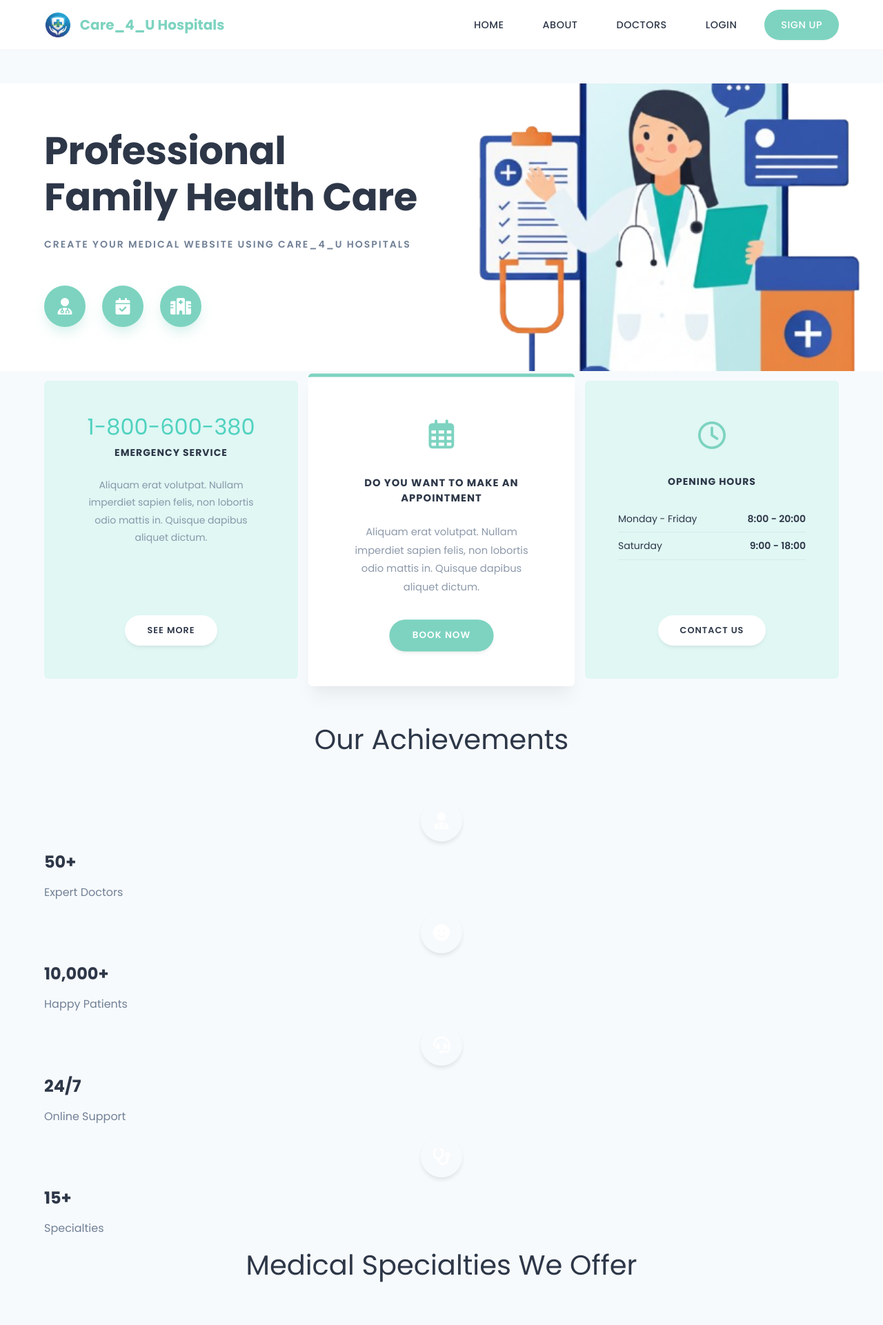
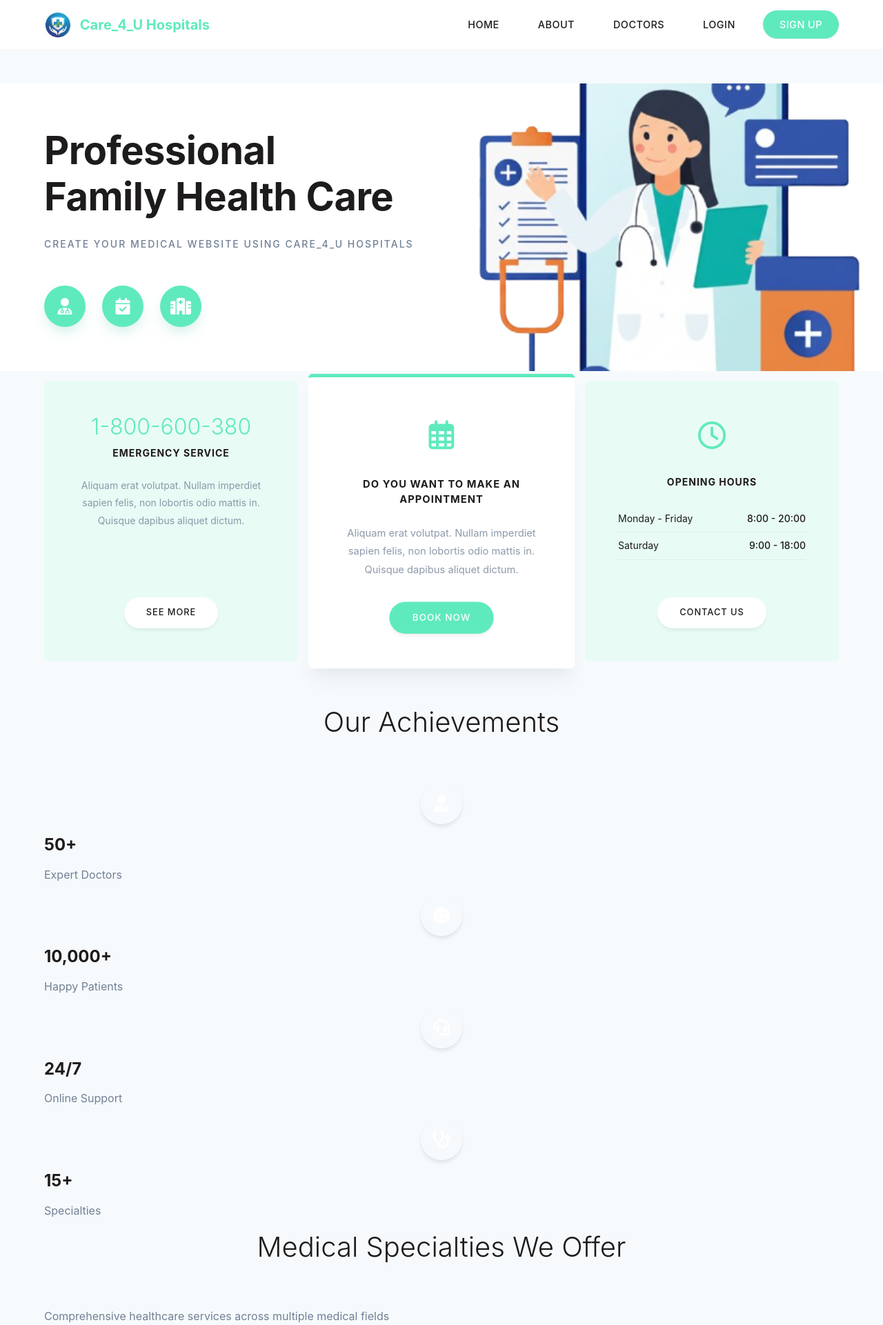
Before and after one commit to HARISHKUMAR2005488/AWS_CAPSTONE_CARE_4, a Flask app: page / in a window 1280 px wide. Shown: the top 1921 px of the page at 69% size. Run offline with Flask 3, Linux system fonts and the light colour scheme; some web fonts are replaced.

Commit message:
refactor: Update font weights and colors across stylesheets for consistency and new design system

```diff
--- a/static/css/auth.css
+++ b/static/css/auth.css
@@ -50,7 +50,7 @@
     align-items: center;
     gap: var(--spacing-xs);
     margin-bottom: var(--spacing-xs);
-    font-weight: 600;
+    font-weight: var(--font-weight-medium);
     color: var(--dark);
     font-size: var(--font-size-sm);
 }
@@ -62,7 +62,7 @@
 
 .form-required {
     color: var(--danger);
-    font-weight: 700;
+    font-weight: var(--font-weight-bold);
 }
 
 .form-input {
@@ -166,7 +166,7 @@
 .form-link {
     font-size: var(--font-size-sm);
     color: var(--primary);
-    font-weight: 500;
+    font-weight: var(--font-weight-medium);
     transition: color var(--transition-fast);
 }
 
@@ -189,7 +189,7 @@
     align-items: center;
     gap: var(--spacing-sm);
     color: var(--primary);
-    font-weight: 700;
+    font-weight: var(--font-weight-bold);
     font-size: var(--font-size-lg);
     margin-bottom: var(--spacing-md);
     padding-bottom: var(--spacing-sm);
--- a/static/css/dashboard.css
+++ b/static/css/dashboard.css
@@ -48,7 +48,7 @@
     background: var(--primary-light);
     color: var(--primary-dark);
     border-radius: var(--border-radius-md);
-    font-weight: 600;
+    font-weight: var(--font-weight-medium);
     font-size: var(--font-size-sm);
     margin-top: var(--spacing-sm);
     transition: all var(--transition-fast);
@@ -92,7 +92,7 @@
     font-size: var(--font-size-sm);
     color: var(--gray);
     margin: 0;
-    font-weight: 500;
+    font-weight: var(--font-weight-medium);
 }
 
 /* ===== HEALTH INFORMATION SECTION ===== */
@@ -141,7 +141,7 @@
 
 .health-item label {
     display: block;
-    font-weight: 600;
+    font-weight: var(--font-weight-medium);
     color: var(--primary);
     font-size: var(--font-size-sm);
     margin-bottom: 0.25rem;
@@ -183,7 +183,7 @@
 
 .doctor-profile-card .specialization {
     color: var(--primary);
-    font-weight: 600;
+    font-weight: var(--font-weight-medium);
     font-size: var(--font-size-lg);
     margin: 0.25rem 0;
 }
--- a/static/css/pages.css
+++ b/static/css/pages.css
@@ -24,7 +24,7 @@
 
 .hero-content h1 {
     font-size: 3.5rem;
-    font-weight: 700;
+    font-weight: var(--font-weight-bold);
     line-height: 1.2;
     color: var(--dark);
     margin-bottom: var(--spacing-lg);
@@ -37,7 +37,7 @@
     letter-spacing: 2px;
     color: var(--gray);
     margin-bottom: var(--spacing-2xl);
-    font-weight: 600;
+    font-weight: var(--font-weight-medium);
 }
 
 .hero-icons {
@@ -111,13 +111,13 @@
 
 .info-card h3 {
     font-size: 2rem;
-    font-weight: 300;
+    font-weight: var(--font-weight-light);
     margin-bottom: var(--spacing-xs);
 }
 
 .info-card h4 {
     font-size: var(--font-size-sm);
-    font-weight: 700;
+    font-weight: var(--font-weight-bold);
     text-transform: uppercase;
     letter-spacing: 1px;
     margin-bottom: var(--spacing-lg);
@@ -137,8 +137,7 @@
 }
 
 .mint-card h3 {
-    color: #4fd2bf;
-    /* Specific vibrant mint for numbers */
+    color: var(--primary);
 }
 
 .white-card {
@@ -163,7 +162,7 @@
     background-color: var(--white);
     color: var(--dark);
     border-radius: 30px;
-    font-weight: 600;
+    font-weight: var(--font-weight-medium);
     font-size: 0.8rem;
     text-transform: uppercase;
     letter-spacing: 1px;
@@ -197,7 +196,7 @@
 }
 
 .opening-hours-list li span:last-child {
-    font-weight: 600;
+    font-weight: var(--font-weight-medium);
 }
 
 /* ===== STATS SECTION (REDESIGNED) ===== */
@@ -227,13 +226,13 @@
 
 .stat-item h3 {
     font-size: 3rem;
-    font-weight: 700;
+    font-weight: var(--font-weight-bold);
     color: var(--primary);
     margin-bottom: var(--spacing-xs);
 }
 
 .stat-item p {
-    font-weight: 600;
+    font-weight: var(--font-weight-medium);
     text-transform: uppercase;
     color: var(--gray);
     letter-spacing: 1px;
@@ -251,11 +250,11 @@
     font-size: 2.5rem;
     margin-bottom: var(--spacing-3xl);
     color: var(--dark);
-    font-weight: 300;
+    font-weight: var(--font-weight-light);
 }
 
 .section-title span {
-    font-weight: 700;
+    font-weight: var(--font-weight-bold);
     color: var(--primary);
 }
 
--- a/static/css/style.css
+++ b/static/css/style.css
@@ -5,16 +5,16 @@
 
 /* ===== CSS VARIABLES ===== */
 :root {
-    /* Primary Healthcare Colors - Mint/Turquoise Theme */
-    --primary: #7dd3c0;
-    --primary-dark: #5bb9a6;
-    --primary-light: #d4f4ed;
-    --primary-lighter: #e0f7f4;
+    /* Primary Healthcare Colors - New Design System */
+    --primary: #5FEABE;
+    --primary-dark: #4AD4A8;
+    --primary-light: #D4F9EC;
+    --primary-lighter: #E8FCF5;
 
     /* Success/Confirmation Green */
-    --success: #48bb78;
-    --success-dark: #38a169;
-    --success-light: #c6f6d5;
+    --success: #5FEABE;
+    --success-dark: #4AD4A8;
+    --success-light: #D4F9EC;
 
     /* Warning/Alert Colors */
     --warning: #f59e0b;
@@ -25,19 +25,23 @@
     --danger-dark: #dc2626;
     --danger-light: #fee2e2;
 
+    /* Accent Colors */
+    --accent-pink: #FECADA;
+    --accent-yellow: #E4FECA;
+
     /* Neutral Grays */
-    --dark: #2d3748;
+    --dark: #1D1B1B;
     --gray: #718096;
     --gray-light: #cbd5e0;
     --gray-lighter: #edf2f7;
     --gray-lightest: #f7fafc;
-    --white: #ffffff;
+    --white: #FFFFFF;
 
     /* Background Layers */
-    --bg-primary: #ffffff;
+    --bg-primary: #FFFFFF;
     --bg-secondary: #f7fafc;
     --bg-tertiary: #edf2f7;
-    --bg-accent: #e0f7f4;
+    --bg-accent: #E8FCF5;
 
     /* Shadows - Softer */
     --shadow-sm: 0 1px 3px 0 rgba(0, 0, 0, 0.05);
@@ -61,8 +65,13 @@
     --spacing-2xl: 3rem;
     --spacing-3xl: 4rem;
 
-    /* Typography */
-    --font-family: 'Poppins', -apple-system, BlinkMacSystemFont, 'Segoe UI', Roboto, 'Helvetica Neue', Arial, sans-serif;
+    /* Typography - SF Pro Display */
+    --font-family: 'SF Pro Display', -apple-system, BlinkMacSystemFont, 'Segoe UI', Roboto, 'Helvetica Neue', Arial, sans-serif;
+    --font-weight-thin: 100;
+    --font-weight-light: 300;
+    --font-weight-regular: 400;
+    --font-weight-medium: 500;
+    --font-weight-bold: 700;
     --font-size-xs: 0.75rem;
     --font-size-sm: 0.875rem;
     --font-size-base: 1rem;
--- a/templates/base.html
+++ b/templates/base.html
@@ -6,10 +6,37 @@
     <meta name="viewport" content="width=device-width, initial-scale=1.0">
     <title>{% block title %}Care_4_U Hospitals{% endblock %}</title>
 
-    <!-- Google Fonts -->
-    <link rel="preconnect" href="https://fonts.googleapis.com">
-    <link rel="preconnect" href="https://fonts.gstatic.com" crossorigin>
-    <link href="https://fonts.googleapis.com/css2?family=Poppins:wght@400;500;600;700&display=swap" rel="stylesheet">
+    <!-- SF Pro Display Font -->
+    <style>
+        @font-face {
+            font-family: 'SF Pro Display';
+            src: local('SF Pro Display'), local('SFProDisplay-Regular'),
+                 url('https://sf.abarba.me/SF-Pro-Display-Regular.otf') format('opentype');
+            font-weight: 400;
+            font-style: normal;
+        }
+        @font-face {
+            font-family: 'SF Pro Display';
+            src: local('SF Pro Display'), local('SFProDisplay-Light'),
+                 url('https://sf.abarba.me/SF-Pro-Display-Light.otf') format('opentype');
+            font-weight: 300;
+            font-style: normal;
+        }
+        @font-face {
+            font-family: 'SF Pro Display';
+            src: local('SF Pro Display'), local('SFProDisplay-Medium'),
+                 url('https://sf.abarba.me/SF-Pro-Display-Medium.otf') format('opentype');
+            font-weight: 500;
+            font-style: normal;
+        }
+        @font-face {
+            font-family: 'SF Pro Display';
+            src: local('SF Pro Display'), local('SFProDisplay-Bold'),
+                 url('https://sf.abarba.me/SF-Pro-Display-Bold.otf') format('opentype');
+            font-weight: 700;
+            font-style: normal;
+        }
+    </style>
 
     <!-- Main Stylesheet -->
     <link rel="stylesheet" href="{{ url_for('static', filename='css/style.css') }}">
```
Also changed, not shown: other parts of static/css/style.css (+61 -7 lines).
